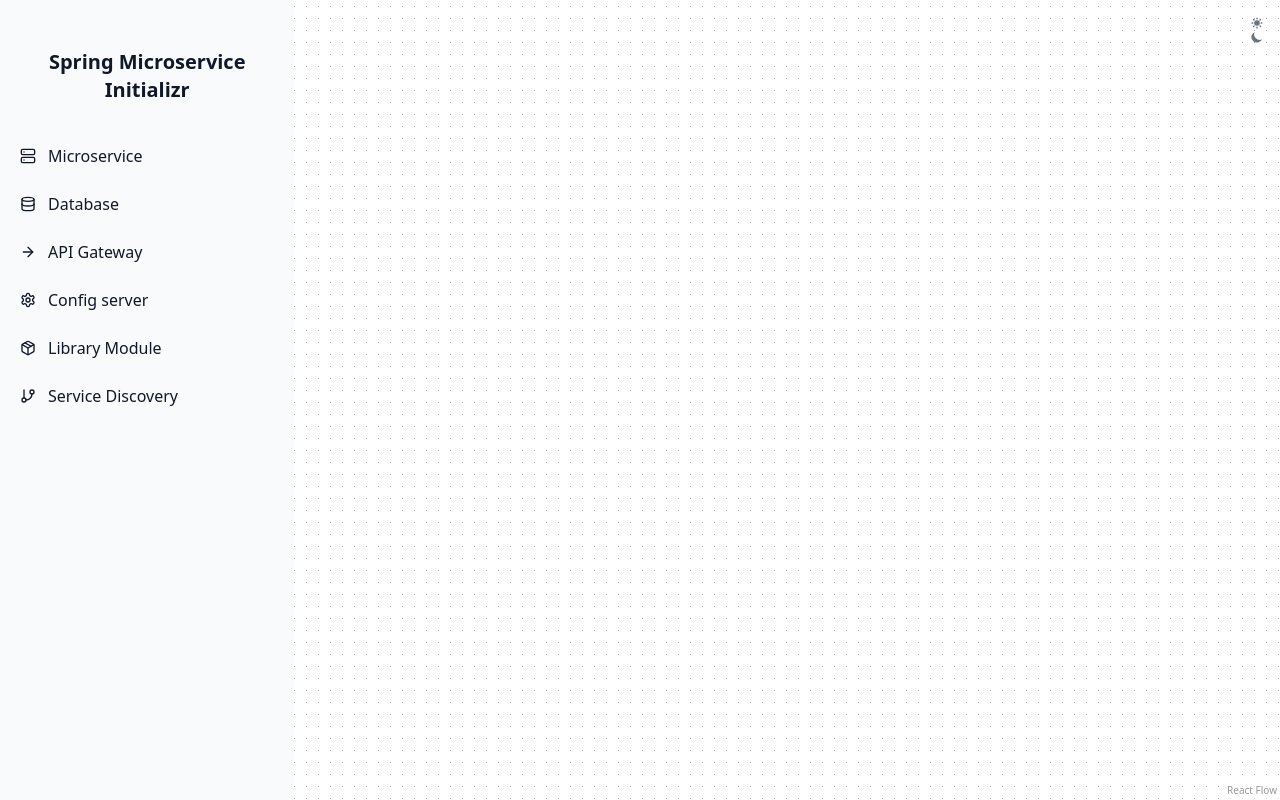
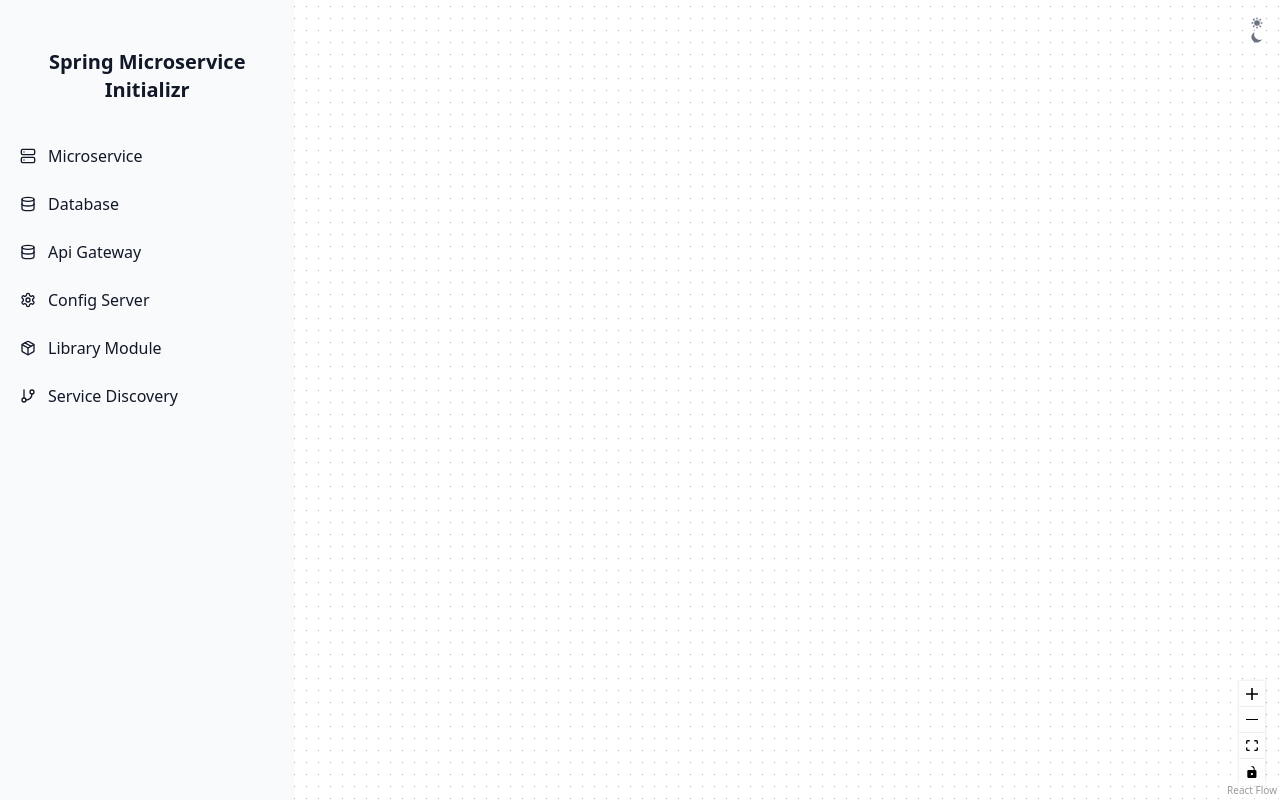
Before and after one commit to Emart99/microservice-initializr, a Next.js app: page / in a window 1280 px wide. Built offline with nearby package versions, Linux system fonts and the light colour scheme.

Commit message:
some sidebar advances

```diff
--- a/app/component/Draggable.tsx
+++ /dev/null
@@ -1,18 +0,0 @@
-import React from 'react';
-import { useDraggable } from '@dnd-kit/core';
-
-export default function Draggable(props: any) {
-    const { attributes, listeners, setNodeRef, transform } = useDraggable({
-        id: 'draggable',
-    });
-    const style = transform ? {
-        transform: `translate3d(${transform.x}px, ${transform.y}px, 0)`,
-    } : undefined;
-
-
-    return (
-        <button ref={setNodeRef} style={style} {...listeners} {...attributes}>
-            {props.children}
-        </button>
-    );
-}
--- a/app/component/Droppable.tsx
+++ /dev/null
@@ -1,18 +0,0 @@
-import React from 'react';
-import { useDroppable } from '@dnd-kit/core';
-
-export default function Droppable(props: any) {
-    const { isOver, setNodeRef } = useDroppable({
-        id: 'droppable',
-    });
-    const style = {
-        color: isOver ? 'green' : undefined,
-    };
-
-
-    return (
-        <div ref={setNodeRef} style={style}>
-            {props.children}
-        </div>
-    );
-}
--- a/app/component/Sidebar.tsx
+++ b/app/component/Sidebar.tsx
@@ -1,6 +1,46 @@
-import { ArrowRight, Database, GitBranch, Package, Server, Settings } from "lucide-react";
+"use client"
+import { Node } from "@xyflow/react";
+import { Database, GitBranch, Package, Server, Settings } from "lucide-react";
 
-export default function Sidebar() {
+const sidebarComponents = [
+    {
+        name: 'Microservice',
+        icon: <Server size={16} />,
+        id: '1'
+    },
+    {
+        name: 'Database',
+        icon: <Database size={16} />,
+        id: '2'
+    },
+    {
+        name: 'Api Gateway',
+        icon: <Database size={16} />,
+        id: '3'
+    },
+    {
+        name: 'Config Server',
+        icon: <Settings size={16} />,
+        id: '4'
+
+    },
+    {
+        name: 'Library Module',
+        icon: <Package size={16} />,
+        id: '5'
+
+    },
+    {
+        name: 'Service Discovery',
+        icon: <GitBranch size={16} />,
+        id: '6'
+    }
+]
+export default function Sidebar({ setNodes }) {
+    const handleClick = (name: string, id: string, icon: any) => {
+        const newNode = { id: id, position: { x: 760, y: 350 }, data: { label: <div className="flex gap-2 justify-center items-center">{icon}{name}</div> } }
+        setNodes((nds: Node[]) => nds.concat(newNode));
+    }
     return (
         <div>
             <button data-drawer-target="default-sidebar" data-drawer-toggle="default-sidebar" aria-controls="default-sidebar" type="button" className="inline-flex items-center p-2 mt-2 ms-3 text-sm text-gray-500 rounded-lg sm:hidden hover:bg-gray-100 focus:outline-none focus:ring-2 focus:ring-gray-200 dark:text-gray-400 dark:hover:bg-gray-700 dark:focus:ring-gray-600">
@@ -13,45 +53,18 @@ export default function Sidebar() {
             <aside id="default-sidebar" className="fixed top-0 left-0 z-40 w-[23%] h-screen transition-transform -translate-x-full sm:translate-x-0" aria-label="Sidebar">
                 <div className="h-full px-3 py-4 overflow-y-auto bg-gray-50 dark:bg-gray-800">
                     <h1 className=" mb-8 pt-8 text-xl font-semibold text-gray-900 dark:text-white text-center w-full ">Spring Microservice Initializr</h1>
+                    <ul className="space-y-2 font-medium ">
 
-                    <ul className="space-y-2 font-medium ">
-                        <li>
-                            <a href="#" className="flex items-center p-2 text-gray-900 rounded-lg dark:text-white hover:bg-gray-100 dark:hover:bg-gray-700 group">
-                                <Server size={16} />
-                                <span className="flex-1 ms-3 whitespace-nowrap">Microservice</span>
-                            </a>
-                        </li>
-                        <li>
-                            <a href="#" className="flex items-center p-2 text-gray-900 rounded-lg dark:text-white hover:bg-gray-100 dark:hover:bg-gray-700 group">
-                                <Database size={16} />
-
-                                <span className="flex-1 ms-3 whitespace-nowrap">Database</span>
-                            </a>
-                        </li>
-                        <li>
-                            <a href="#" className="flex items-center p-2 text-gray-900 rounded-lg dark:text-white hover:bg-gray-100 dark:hover:bg-gray-700 group">
-                                <ArrowRight size={16} />
-                                <span className="flex-1 ms-3 whitespace-nowrap">API Gateway</span>
-                            </a>
-                        </li>
-                        <li>
-                            <a href="#" className="flex items-center p-2 text-gray-900 rounded-lg dark:text-white hover:bg-gray-100 dark:hover:bg-gray-700 group">
-                                <Settings size={16} />
-                                <span className="flex-1 ms-3 whitespace-nowrap">Config server</span>
-                            </a>
-                        </li>
-                        <li>
-                            <a href="#" className="flex items-center p-2 text-gray-900 rounded-lg dark:text-white hover:bg-gray-100 dark:hover:bg-gray-700 group">
-                                <Package size={16} />
-                                <span className="flex-1 ms-3 whitespace-nowrap">Library Module</span>
-                            </a>
-                        </li>
-                        <li>
-                            <a href="#" className="flex items-center p-2 text-gray-900 rounded-lg dark:text-white hover:bg-gray-100 dark:hover:bg-gray-700 group">
-                                <GitBranch size={16} />
-                                <span className="flex-1 ms-3 whitespace-nowrap">Service Discovery</span>
-                            </a>
-                        </li>
+                        {sidebarComponents.map((component, index) => {
+                            return (
+                                <li key={index}>
+                                    <a href="#" onClick={() => handleClick(component.name, component.id, component.icon)} className="flex items-center p-2 text-gray-900 rounded-lg dark:text-white hover:bg-gray-100 dark:hover:bg-gray-700 group">
+                                        {component.icon}
+                                        <span className="flex-1 ms-3 whitespace-nowrap">{component.name}</span>
+                                    </a>
+                                </li>
+                            )
+                        })}
                     </ul>
                 </div>
             </aside>
--- a/app/page.tsx
+++ b/app/page.tsx
@@ -8,16 +8,15 @@ import {
   useEdgesState,
   addEdge,
   BackgroundVariant,
+  Controls,
 } from '@xyflow/react';
 import '@xyflow/react/dist/style.css';
 
 import { useCallback } from "react";
 
 const initialNodes = [
-  { id: '1', position: { x: 0, y: 0 }, data: { label: '1' } },
-  { id: '2', position: { x: 0, y: 100 }, data: { label: '2' } },
 ];
-const initialEdges = [{ id: 'e1-2', source: '1', target: '2' }];
+const initialEdges = [];
 
 
 
@@ -26,6 +25,7 @@ export default function Home() {
 
   const [nodes, setNodes, onNodesChange] = useNodesState(initialNodes);
   const [edges, setEdges, onEdgesChange] = useEdgesState(initialEdges);
+
   const onConnect = useCallback(
     (params) => setEdges((eds) => addEdge(params, eds)),
     [setEdges],
@@ -38,7 +38,7 @@ export default function Home() {
       <div className="fixed top-4 right-4 z-1">
         <DarkThemeToggle />
       </div>
-      <Sidebar />
+      <Sidebar setNodes={setNodes} />
       <div style={{ width: '100vw', height: '100vh' }}>
         <ReactFlow
           nodes={nodes}
@@ -46,8 +46,11 @@ export default function Home() {
           onNodesChange={onNodesChange}
           onEdgesChange={onEdgesChange}
           onConnect={onConnect}
+
         >
           <Background variant={BackgroundVariant.Dots} gap={12} size={1} />
+          <Controls position="bottom-right" />
+
         </ReactFlow>
       </div>
     </main>
```
